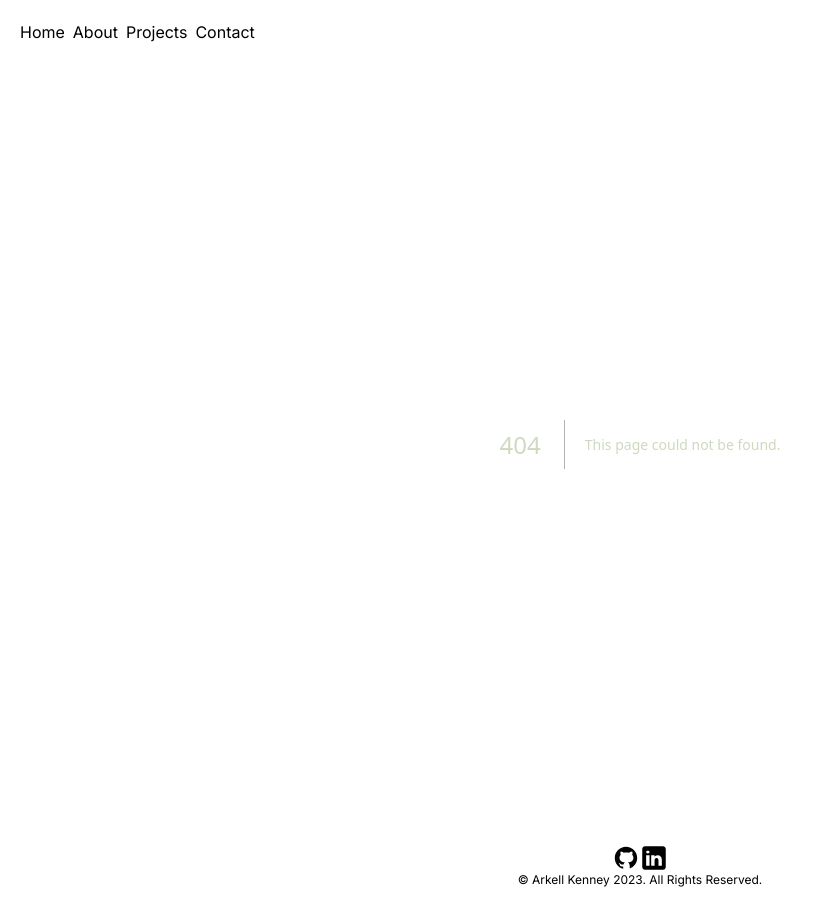
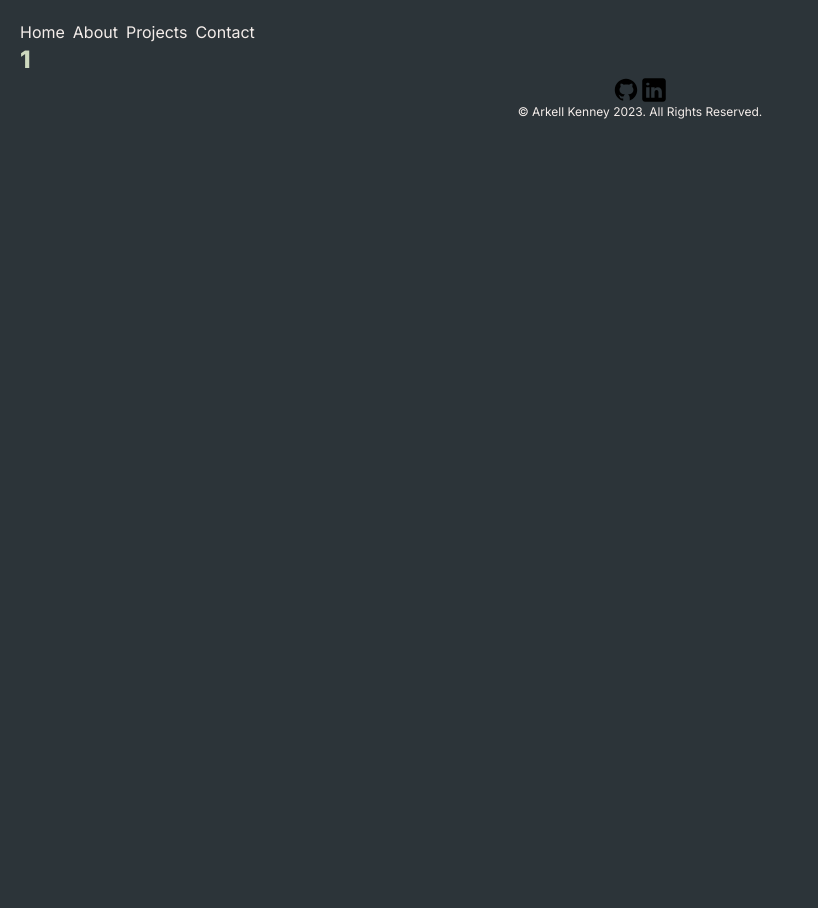
Before and after one commit to adkenney/portfolio, a Next.js app: page /projects/1 in a window 1280 px wide. Before the commit this address had no page. Shown: the whole page, without its empty margins (0-818 px from the left). After the commit the page ends 800 px from the top, so only its background shows below. Built offline with nearby package versions, Linux system fonts and the light colour scheme.

Commit message:
Dynamic page for additional project info

```diff
--- /dev/null
+++ b/src/pages/projects/[id].js
@@ -0,0 +1,11 @@
+import { useRouter } from 'next/router';
+
+export default function ProjectDetails() {
+  const router = useRouter();
+  const { id } = router.query;
+  return (
+    <div>
+      <h1>{id}</h1>
+    </div>
+  );
+}
```
